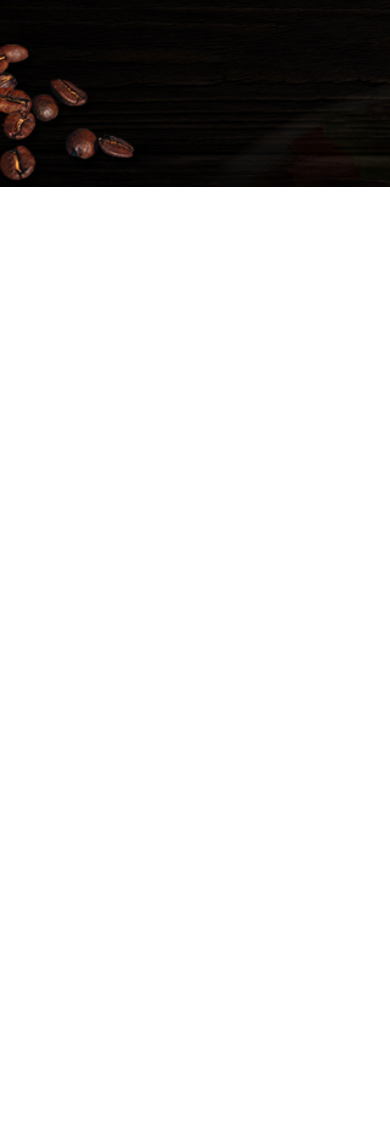
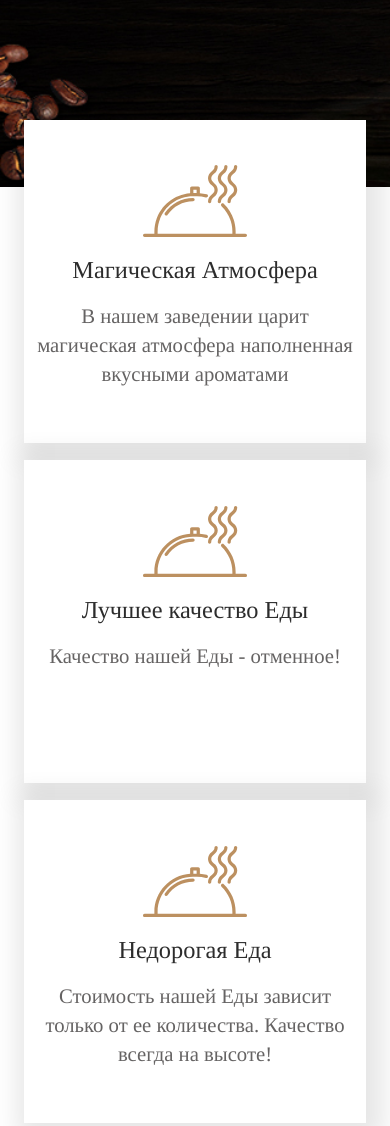
Before and after one commit to zigbul/restaurant, a plain HTML site: page index.html in a window 390 px wide. Shown: the part 544-1670 px from the top of the page. Before the commit the page ends 844 px from the top, so only its background shows below. Drawn offline with nearby package versions, Linux system fonts and the light colour scheme.

Commit message:
add advantages layout and styles

```diff
--- a/css/styles.css
+++ b/css/styles.css
@@ -140,6 +140,10 @@ samp {
   font-size: 1.4rem;
   line-height: 1.36;
   text-transform: uppercase;
+}
+
+.title span {
+  color: #bc9060;
 }
 
 /* Header styles */
@@ -296,6 +300,45 @@ samp {
   margin-top: 2.1rem;
 }
 
+/* advantages styles */
+
+.advantages__wrapper {
+  display: flex;
+  justify-content: space-between;
+  padding-bottom: 15rem;
+  margin-top: -11rem;
+}
+
+.advantages__item {
+  width: 34.9rem;
+  display: flex;
+  flex-direction: column;
+  align-items: center;
+  padding: 4.8rem 2rem 5.4rem;
+  font-family: 'Tinos', sans-serif;
+  text-align: center;
+  font-weight: 400;
+  font-size: 2.6rem;
+  line-height: 1.15;
+  background-color: #ffffff;
+  box-shadow: 1rem 1rem 4rem 2rem rgba(0, 0, 0, 0.1);
+}
+
+.advantages__icon {
+  width: 8.7rem;
+  height: 8.7rem;
+  margin-bottom: 0.4rem;
+}
+
+.advantages__header {
+  margin-bottom: 2rem;
+  color: #2c2c2c;
+}
+
+.advantages__text {
+  color: #656363;
+}
+
 /* Media Queries */
 
 @media (max-width: 80em) {
@@ -314,6 +357,8 @@ samp {
     width: 100%;
   }
 
+  /* header */
+
   .header {
     width: 100%;
   }
@@ -325,6 +370,8 @@ samp {
   .header__burger {
     display: block;
   }
+
+  /* hero */
 
   .hero {
     background-image: url('../img/hero-mob-bg.jpg');
@@ -349,4 +396,31 @@ samp {
     font-size: 2.8rem;
     padding: 2.8rem 9rem;
   }
+
+  /* advantages */
+
+  .advantages__wrapper {
+    flex-direction: column;
+    gap: 2.8rem;
+  }
+
+  .advantages__item {
+    width: 100%;
+    min-height: 53rem;
+  }
+
+  .advantages__icon {
+    width: 17rem;
+    height: 17rem;
+  }
+
+  .advantages__header {
+    font-size: 4rem;
+    margin-bottom: 3rem;
+  }
+
+  .advantages__text {
+    font-size: 3.4rem;
+    line-height: 1.4;
+  }
 }
--- a/index.html
+++ b/index.html
@@ -57,6 +57,43 @@
           </div>
         </div>
       </section>
+      <section class="advantages">
+        <div class="container">
+          <div class="advantages__wrapper">
+            <div class="advantages__item">
+              <div class="advantages__icon">
+                <img src="./img/icons/dish.svg" alt="dish icon" />
+              </div>
+              <div class="advantages__description">
+                <div class="advantages__header title">Магическая Атмосфера</div>
+                <p class="advantages__text">
+                  В нашем заведении царит магическая атмосфера наполненная вкусными ароматами
+                </p>
+              </div>
+            </div>
+            <div class="advantages__item">
+              <div class="advantages__icon">
+                <img src="./img/icons/dish.svg" alt="dish icon" />
+              </div>
+              <div class="advantages__description">
+                <div class="advantages__header title">Лучшее качество Еды</div>
+                <p class="advantages__text">Качество нашей Еды - отменное!</p>
+              </div>
+            </div>
+            <div class="advantages__item">
+              <div class="advantages__icon">
+                <img src="./img/icons/dish.svg" alt="dish icon" />
+              </div>
+              <div class="advantages__description">
+                <div class="advantages__header title">Недорогая Еда</div>
+                <p class="advantages__text">
+                  Стоимость нашей Еды зависит только от ее количества. Качество всегда на высоте!
+                </p>
+              </div>
+            </div>
+          </div>
+        </div>
+      </section>
     </main>
   </body>
 </html>
```
Also changed, not shown: img/icons/dish.svg (added).
